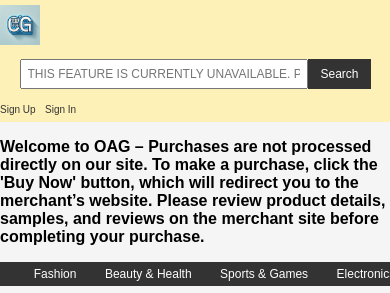
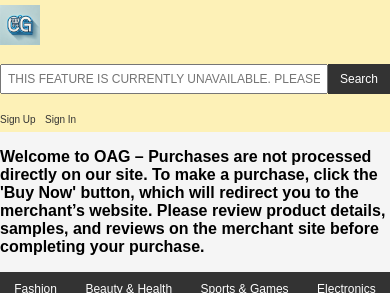
Before and after one commit to badboigibby/oag_store, a Flask app: page / in a window 390 px wide; the page is wider, and only the part inside the window is pictured. Shown: the top 293 px of that part. Run offline with Flask 3, Linux system fonts and the light colour scheme.

Commit message:
Updated CSS for resposive layout

```diff
--- a/static/css/styles.css
+++ b/static/css/styles.css
@@ -69,7 +69,7 @@
     flex-wrap: wrap; /* Allow categories to stack on small screens */
     justify-content: space-around;
     padding: 10px 0;
-    width: 100%;
+    width: 100%; /* Ensure the category bar spans the full width */
 }
 
 .category-bar a {
@@ -145,7 +145,7 @@
     text-align: center;
     padding: 10px 0;
     font-size: 12px;
-    width: 100%;
+    width: 100%; /* Make footer span the full width */
 }
 
 /* Bottom Bar */
@@ -174,20 +174,8 @@
         padding: 5px 0; /* Compact spacing for mobile */
     }
 
-    /* Adjust search bar to be full width */
-    .search-bar {
-        width: 100%;
-        padding: 0 5%;
-    }
-
     .auth-buttons a {
         font-size: 10px; /* Smaller fonts for links */
-    }
-
-    /* Ensure the category bar stretches from edge to edge */
-    .category-bar {
-        padding: 0 5%; /* Ensure padding is applied correctly */
-        width: 100%;
     }
 
     /* Ensure the product row stretches from edge to edge */
@@ -210,4 +198,10 @@
     .product-section {
         padding: 5px; /* Less padding */
     }
+
+    /* Ensure search, category bar, and footer span edge-to-edge on mobile */
+    .search-bar, .category-bar, footer {
+        width: 100%;
+        padding: 5px 0; /* Remove extra padding */
+    }
 }
```
